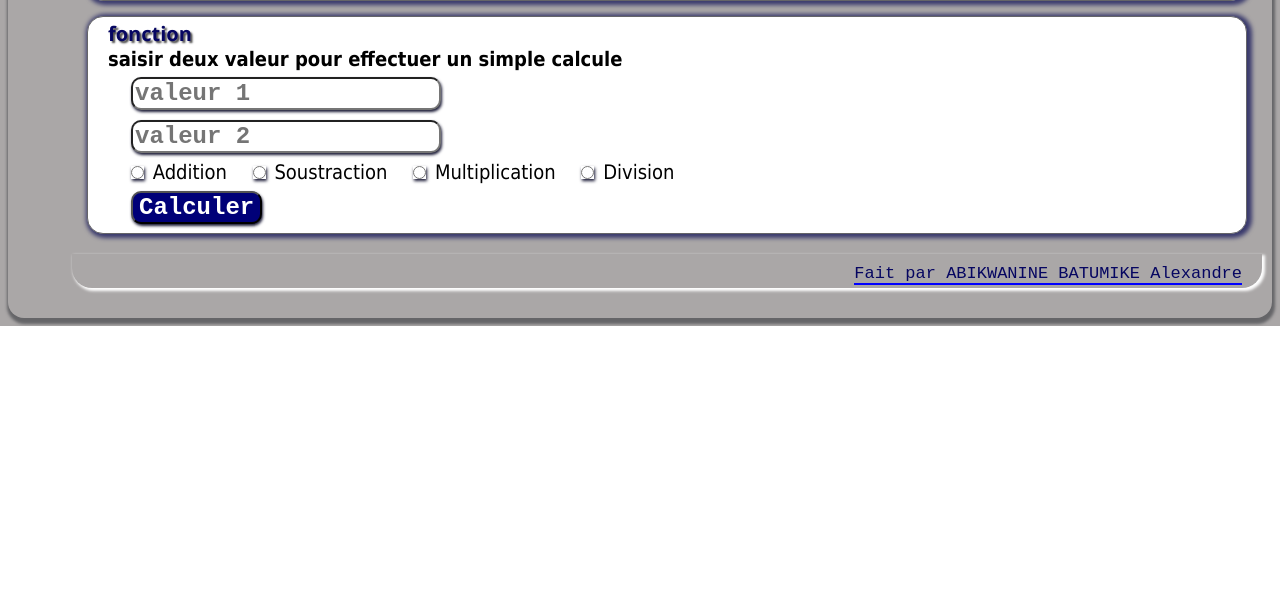
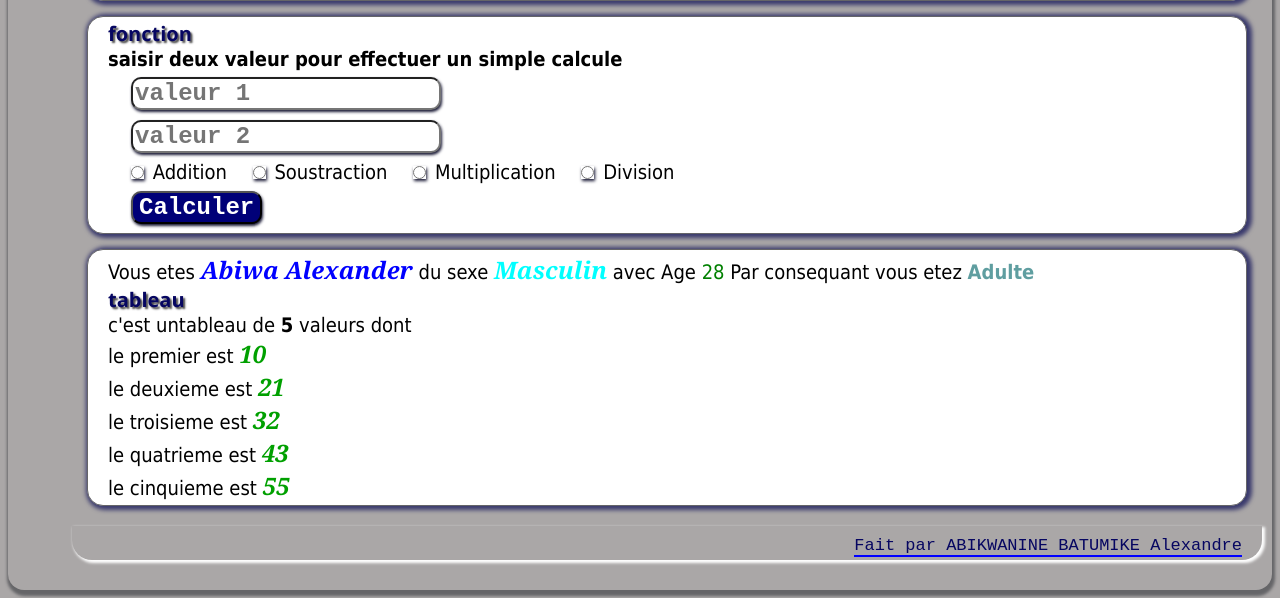
Before and after one commit to Abikwa/Devoir_oop_php_Alexandre, a PHP site: page / in a window 1280 px wide. Shown: the part 943-1541 px from the top of the page. Before the commit the page ends 1269 px from the top, so only its background shows below. Run offline with PHP 8.4, Linux system fonts and the light colour scheme.

Commit message:
add des accesseur et commitateurs

```diff
--- a/Personne/Personne.php
+++ b/Personne/Personne.php
@@ -1,9 +1,137 @@
 <?php
-namespace Devoir_oop_php_Alexandre\Personne\Prsonne;
+namespace Devoir_oop_php_Alexandre\Personne\Personne;
 class Personne{
     private $nom;
     private $prenom;
     private $sexe;
     private $age;
+    private $err;
+    public function __construct($nom, $prenom, $sexe, $age)
+    {
+        $this->nom = $nom;
+        $this->prenom = $prenom;
+        $this->sexe = $sexe;
+        $this->age = $age;
+    }
+    public function AffichagePersonne()
+    {
+        # code...
+        $type="";
+        if($this->age >= 0)
+        {
+            if($this->age > 80)
+                $type = "Pus Vieux";
+            else if($this->age > 50)
+                $type = "Vieux";
+            else if($this->age > 18)
+                $type = "Adulte";
+            else if($this->age > 12)
+                $type = "Majeur";
+            else
+                $type = "Enfant";
+            echo "Vous etes  <span id='nom'><font color='blue'>".$this->nom."</font></span> <span id='nom'><font color='blue'>".$this->prenom."</font></span> du sexe <span id='nom'><font color='aqua'>".$this->sexe."</font></span> avec Age <font color='green'>".$this->age."</font> Par consequant vous etez <b><font color='cadetblue'>".$type."</font></b>";
+        }
+        else
+            echo "<font color='red'>saisir un age valide</font>";
+    }
 
+    /**
+     * Get the value of err
+     */
+    public function getErr()
+    {
+        return $this->err;
+    }
+
+    /**
+     * Set the value of err
+     *
+     * @return  self
+     */
+    public function setErr($err)
+    {
+        $this->err = $err;
+
+        return $this;
+    }
+
+    /**
+     * Get the value of age
+     */
+    public function getAge()
+    {
+        return $this->age;
+    }
+
+    /**
+     * Set the value of age
+     *
+     * @return  self
+     */
+    public function setAge($age)
+    {
+        $this->age = $age;
+
+        return $this;
+    }
+
+    /**
+     * Get the value of sexe
+     */
+    public function getSexe()
+    {
+        return $this->sexe;
+    }
+
+    /**
+     * Set the value of sexe
+     *
+     * @return  self
+     */
+    public function setSexe($sexe)
+    {
+        $this->sexe = $sexe;
+
+        return $this;
+    }
+
+    /**
+     * Get the value of prenom
+     */
+    public function getPrenom()
+    {
+        return $this->prenom;
+    }
+
+    /**
+     * Set the value of prenom
+     *
+     * @return  self
+     */
+    public function setPrenom($prenom)
+    {
+        $this->prenom = $prenom;
+
+        return $this;
+    }
+
+    /**
+     * Get the value of nom
+     */
+    public function getNom()
+    {
+        return $this->nom;
+    }
+
+    /**
+     * Set the value of nom
+     *
+     * @return  self
+     */
+    public function setNom($nom)
+    {
+        $this->nom = $nom;
+
+        return $this;
+    }
 }
--- a/index.php
+++ b/index.php
@@ -1,3 +1,30 @@
+<?php
+    use Devoir_oop_php_Alexandre\Personne\Personne\Personne;
+    include_once("Personne\Personne.php");
+
+    function calculatrice($val1, $val2, $type)
+    {
+        $resultat;
+        if(intval($val1) > 0)
+        {
+            $val1 = intval($val1);
+            $val2 = intval($val2);
+            if($type == "+")
+                $resultat = $val1 + $val2;
+            elseif($type == "*")
+                $resultat = $val1 + $val2;
+            elseif($type == "/")
+                $resultat = $val1 / $val2;
+            elseif($type == "-")
+                $resultat = $val1 - $val2;
+            else
+                $resultat = "ce type d'operation n'est pas disponible";
+        }
+        else
+            $resultat = "la premiere valeur doit etre au moins superieur a zero";
+        return $resultat;
+    }
+?>
 <!DOCTYPE html>
 <html lang="en">
 <head>
@@ -79,28 +106,6 @@
             <aside class="answer"><!--  fonction-->
                 <?php
                     echo "<span class='question'>fonction</span>";
-                    function calculatrice($val1, $val2, $type)
-                    {
-                        $resultat;
-                        if(intval($val1) > 0)
-                        {
-                            $val1 = intval($val1);
-                            $val2 = intval($val2);
-                            if($type == "+")
-                                $resultat = $val1 + $val2;
-                            elseif($type == "*")
-                                $resultat = $val1 + $val2;
-                            elseif($type == "/")
-                                $resultat = $val1 / $val2;
-                            elseif($type == "-")
-                                $resultat = $val1 - $val2;
-                            else
-                                $resultat = "ce type d'operation n'est pas disponible";
-                        }
-                        else
-                            $resultat = "la premiere valeur doit etre au moins superieur a zero";
-                        return $resultat;
-                    }
                     if(isset($_POST['calculer']))
                     {
                         if(isset($_POST['val1']) and !empty($_POST['val1']))
@@ -150,6 +155,20 @@
                     </table>
                 </form>
             </aside>
+            <aside class="answer"><!--  pillier dE LA POO-->
+                <?php
+                    $personne = new Personne("Abiwa", "Alexander", "Masculin", "28");
+                    $personne->AffichagePersonne();
+                    echo "<span class='question'>tableau</span>";
+                    $table = array(10,21,32,43,55);
+                    echo "c'est untableau de  <b>5</b> valeurs dont <br>".
+                    "le premier est  <span id='nom'><font color='trail'>".$table[0]."</font></span><br>".
+                    "le deuxieme est  <span id='nom'><font color='trail'>".$table[1]."</font></span><br>".
+                    "le troisieme est  <span id='nom'><font color='trail'>".$table[2]."</font></span><br>".
+                    "le quatrieme est  <span id='nom'><font color='trail'>".$table[3]."</font></span><br>".
+                    "le cinquieme est  <span id='nom'><font color='trail'>".$table[4]."</font></span><br>";
+                ?>
+            </aside>
         </article>
     </div>
     <footer>
--- a/styleTp1.css
+++ b/styleTp1.css
@@ -10,7 +10,7 @@ body{
 }
 #titre{
     font-family: 'Times New Roman', Times, serif;
-    color: rgb(0, 0, 120);
+    color:  rgb(0, 0, 120);
     text-shadow: 1px 2px 1px black;
     position: fixed;
     text-align: center;
```
